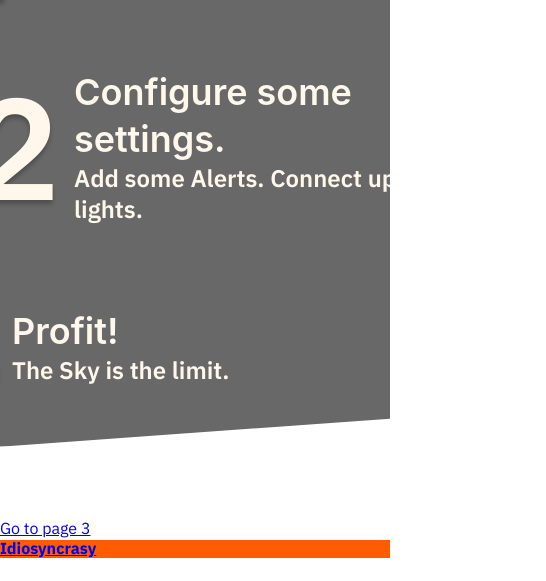
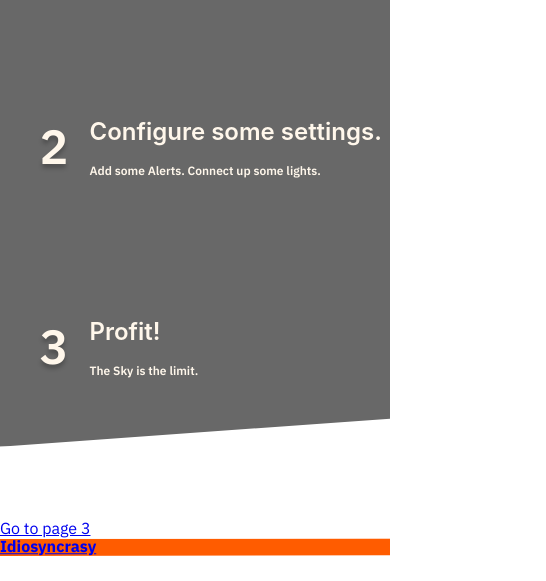
Before and after one commit to cmgriffing/idiosyncrasy, a Gatsby site: page / in a window 390 px wide. Shown: the part 639-1220 px from the top of the page, 546 px wide, since content can reach past the window. Built offline with nearby package versions, Linux system fonts and the light colour scheme; Gatsby itself is replaced by a stand-in of ours.

Commit message:
improvement(getting-started.js): there are now media queries
The getting started section is more mobile responsive.

```diff
--- a/src/common/slanted-borders-helpers.js
+++ b/src/common/slanted-borders-helpers.js
@@ -3,4 +3,6 @@ import styled from "styled-components"
 // This is the main thing to use for the home page (and probably other pages)
 export const SlantedBorderElement = styled.div`
   /* Your styling goes here */
+  clip-path: polygon(0 ${({offsetAmount = 4}) => offsetAmount + '%'}, 100% 0, 100% ${({offsetAmountBottom = 96}) => offsetAmountBottom + '%'}, 0 100%);
+  transform: translateY(${({translateY = '-10%'}) => translateY});
 `
--- a/src/components/getting-started.js
+++ b/src/components/getting-started.js
@@ -4,57 +4,102 @@ import { Layout } from "../components/layout";
 import SEO from "../components/seo";
 import styled from 'styled-components';
 import colors from "../common/colors";
+import { SlantedBorderElement } from "../common/slanted-borders-helpers.js";
 
-const MainContainer = styled.div`
+import breakpoints
+from '../common/breakpoints.js';
+
+const {
+  mobile,
+  tablet,
+  medium,
+  large,
+  xl,
+  xxl,
+} = breakpoints;
+const MainContainer = styled(SlantedBorderElement)`
   color: ${colors.typography.light};
   background-color: ${colors.backgrounds.dark1};
-  clip-path: polygon(0 4%, 100% 0, 100% 96%, 0 100%);
-  transform: translateY(-10%);
   `;
 const Title = styled.h2`
   padding-top: 32px;
   text-align: center;
   font-weight: 600;
-  font-size: 36px;
+  font-size: 20px;
   line-height: 47px;
+
+  @media (min-width: 480px) {
+    font-size: 36px;
+  }
 `;
 const Section = styled.div`
   display: flex;
   min-height: 200px;
   justify-content: center;
   align-items: center;
-  margin-left: -20%;
-  min-width: 400px;
+  min-width: 100px;
+  transform: translateX(5%);
+  @media (min-width: 480px) and (max-width: 760px) {
+    min-width: 150px;
+  }
+  @media (min-width: 760px) {
+    transform: translateX(-15%);
+    min-width: 200px;
+  }
 `;
 const RightAlignSection = styled(Section)`
-  margin-right: -40%;
+  @media (min-width: 480px)  {
+    min-width: 150px;
+  }
+  @media (min-width: 760px)  {
+    transform: translateX(15%);
+    min-width: 300px;
+  }
 `;
 const BigNumber = styled.div`
   font-size: 60px;
   align-items: center;
   justify-content: flex-start;
-  width: 100px;
+  width: 50px;
   font-weight: 600;
-  font-size: 144px;
+  font-size: 48px;
   text-shadow: 0px 4px 4px rgba(0, 0, 0, 0.25);
+
+  @media (min-width: 480px) {
+    font-size: 144px;
+    width: 100px;
+  }
 `;
 const Description = styled.div`
   flex-wrap: wrap;
   justify-content: flex-start;
-  width: 420px;
+  width: 300px;
+  @media (min-width: 480px)  {
+    min-width: 150px;
+  }
+  @media (min-width: 760px)  {
+    transform: translateX(15%);
+    min-width: 300px;
+    width: 380px;
+  }
 `;
 const SectionTitle = styled.h4`
   margin: 0;
   font-weight: 600;
-  font-size: 36px;
+  font-size: 24px;
   line-height: 47px;
+  @media (min-width: 480px) {
+    font-size: 36px;
+  }
 `;
 const SectionParagraph = styled.p`
   margin: 0;
   font-size: 12px;
   font-weight: 600;
-  font-size: 24px;
   line-height: 31px;
+  @media (min-width: 480px) {
+    font-size: 24px;
+  }
 `;
 
 const GettingStartedComponent = () => (
```
